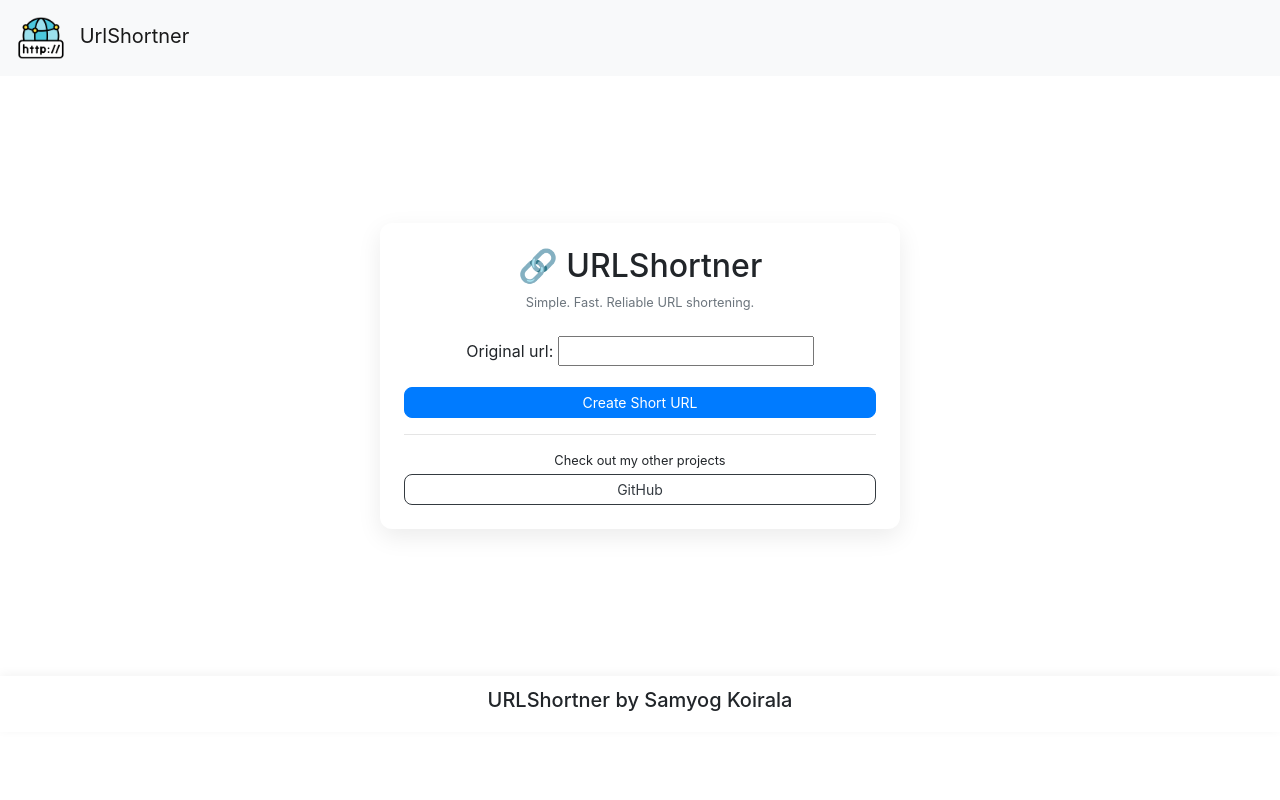
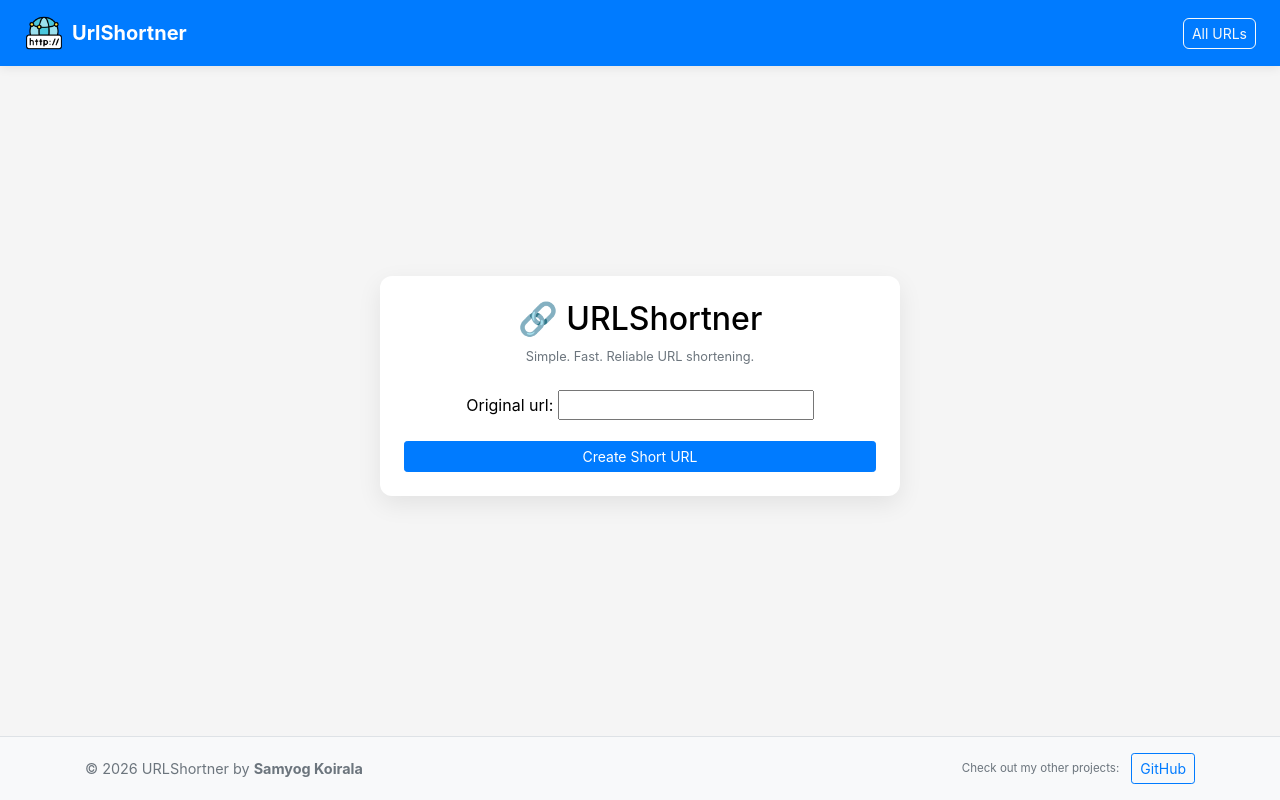
Before and after one commit to koiralasamyog/UrlShortner, a Django app: page / in a window 1280 px wide. Run offline with Django 5.2, Linux system fonts and the light colour scheme; some libraries are stand-ins or nearby versions.

Commit message:
Final Changes

```diff
--- a/mainapp/urls.py
+++ b/mainapp/urls.py
@@ -1,7 +1,8 @@
 from django.urls import path
-from .views import home, redirect_url
+from .views import home, redirect_url, all_urls
 
 urlpatterns = [
-        path('',home, name='home'),
-        path('<str:url>/', redirect_url, name='redirect'),
+    path('', home, name='home'),
+    path('all/', all_urls, name='all_urls'),
+    path('s/<str:url>/', redirect_url, name='redirect'),  # added prefix 's/'
 ]
--- a/mainapp/views.py
+++ b/mainapp/views.py
@@ -40,3 +40,7 @@ def home(request):
 def redirect_url(request, url):
     obj = get_object_or_404(ShortURL, short_url=url)
     return redirect(obj.original_url)
+
+def all_urls(request):
+    urls = ShortURL.objects.all().order_by('-time_date_created')
+    return render(request, 'all_urls.html', {'urls': urls})
--- a/templates/base.html
+++ b/templates/base.html
@@ -8,72 +8,102 @@
     <link rel="icon" type="image/png" href="{% static 'images/website.png' %}">
     <title>Url Shortener</title>
 
-    <link rel="stylesheet" href="https://stackpath.bootstrapcdn.com/bootstrap/4.5.2/css/bootstrap.min.css"
-        integrity="sha384-JcKb8q3iqJ61gNV9KGb8thSsNjpSL0n8PARn9HuZOnIxN0hoP+VmmDGMN5t9UJ0Z" crossorigin="anonymous">
-    <script src="https://code.jquery.com/jquery-3.5.1.slim.min.js"
-        integrity="sha384-DfXdz2htPH0lsSSs5nCTpuj/zy4C+OGpamoFVy38MVBnE+IbbVYUew+OrCXaRkfj"
-        crossorigin="anonymous"></script>
-    <script src="https://cdn.jsdelivr.net/npm/popper.js@1.16.1/dist/umd/popper.min.js"
-        integrity="sha384-9/reFTGAW83EW2RDu2S0VKaIzap3H66lZH81PoYlFhbGU+6BZp6G7niu735Sk7lN"
-        crossorigin="anonymous"></script>
-    <script src="https://stackpath.bootstrapcdn.com/bootstrap/4.5.2/js/bootstrap.min.js"
-        integrity="sha384-B4gt1jrGC7Jh4AgTPSdUtOBvfO8shuf57BaghqFfPlYxofvL8/KUEfYiJOMMV+rV"
-        crossorigin="anonymous"></script>
+    <!-- Bootstrap CSS -->
+    <link rel="stylesheet" href="https://stackpath.bootstrapcdn.com/bootstrap/4.5.2/css/bootstrap.min.css">
+
+    <!-- Optional JS -->
+    <script src="https://code.jquery.com/jquery-3.5.1.slim.min.js"></script>
+    <script src="https://cdn.jsdelivr.net/npm/popper.js@1.16.1/dist/umd/popper.min.js"></script>
+    <script src="https://stackpath.bootstrapcdn.com/bootstrap/4.5.2/js/bootstrap.min.js"></script>
+
     <style>
         body {
             min-height: 100vh;
             display: flex;
             flex-direction: column;
+            background-color: #f5f5f5; /* Light background */
+            color: #333;
         }
+
         .navbar {
-	background-color: #2a231d
+            background-color: #007bff; /* Bootstrap primary blue */
             box-shadow: 0 2px 10px rgba(0, 0, 0, 0.08);
+        }
+
+        .navbar .btn {
+            border-radius: 6px;
         }
 
         .card {
             border: none;
             border-radius: 12px;
             box-shadow: 0 8px 25px rgba(0, 0, 0, 0.08);
-    }
-
-    .btn {
-        border-radius: 8px;
+            background-color: #fff; /* Cards stay white */
+            color: #000;
         }
 
         main {
             flex: 1;
+            padding-top: 20px;
+            padding-bottom: 20px;
         }
 
         footer {
             min-height: 50px;
-        box-shadow: 0 -2px 10px rgba(0, 0, 0, 0.05);
+            background-color: #f5f5f5;
+            color: #6c757d;
+            text-align: center;
             padding: 12px 0;
-        text-align: center;
+            font-size: 0.9rem;
+            border-top: 1px solid #dee2e6;
+        }
+        footer a {
+            color: #007bff;
+            text-decoration: none;
+        }
+        footer a:hover {
+            text-decoration: underline;
+        }
+        a.nav-link, .navbar-brand {
+            color: #fff !important;
         }
     </style>
-
 </head>
 
 <body>
-    <div id="page-container">
-        <div id="content-wrap">
-            <nav class="navbar navbar-light bg-light">
-                <a class="navbar-brand" href="/">
-                    <img src="{% static 'images/website.png' %}" width="50" height="50" class="mr-2">
-                    UrlShortner
+    <!-- NAVBAR -->
+    <nav class="navbar navbar-expand-lg navbar-dark px-4">
+        <a class="navbar-brand d-flex align-items-center" href="/">
+            <img src="{% static 'images/website.png' %}" width="40" height="40" class="mr-2">
+            <strong>UrlShortner</strong>
         </a>
+        <div class="ml-auto">
+            <a href="/all/" class="btn btn-outline-light btn-sm">All URLs</a>
+        </div>
     </nav>
 
+    <!-- MAIN CONTENT -->
+    <main class="container">
         {% block content %}
+        {% endblock content %}
+    </main>
 
-            {% endblock content %}
+    <!-- FOOTER -->
+    <footer class="bg-light border-top mt-auto py-3">
+        <div class="container d-flex flex-column flex-md-row justify-content-between align-items-center">
+            <!-- Left: copyright / name -->
+            <div class="text-muted mb-2 mb-md-0">
+                © 2026 URLShortner by <strong>Samyog Koirala</strong>
+            </div>
+
+            <!-- Right: button / link -->
+            <div>
+                <span class="small text-muted mr-2">Check out my other projects:</span>
+                <a href="https://github.com/koiralasamyog" target="_blank" class="btn btn-outline-primary btn-sm">
+                    GitHub
+                </a>
             </div>
         </div>
-
-	<footer id="footer">
-            <center>
-                <h5>URLShortner by Samyog Koirala</h5>
-            </center>
     </footer>
 
 </body>
--- a/templates/home.html
+++ b/templates/home.html
@@ -21,22 +21,14 @@
             <hr>
             <h6 class="text-success mt-3">🎉 Short URL Created</h6>
             <code class="d-block mb-2">
-                {{ request.get_host }}/{{ short_url }}
+                {{ request.get_host }}/s/{{ short_url }}
             </code>
-            <a href="/{{ short_url }}" target="_blank"
+            <a href="s/{{ short_url }}" target="_blank"
                class="btn btn-outline-success btn-sm">
                 Visit Link
             </a>
         {% endif %}
 
-        <hr>
-        <p class="small mb-1">Check out my other projects</p>
-        <a href="https://github.com/koiralasamyog"
-           target="_blank"
-           class="btn btn-outline-dark btn-sm">
-            GitHub
-        </a>
-
     </div>
 </div>
 {% endblock %}
```
Also changed, not shown: mainapp/admin.py (+5 -3 lines), templates/all_urls.html (added, +48 -0 lines), db.sqlite3. Lines whose indentation alone changed are shown as unchanged.
